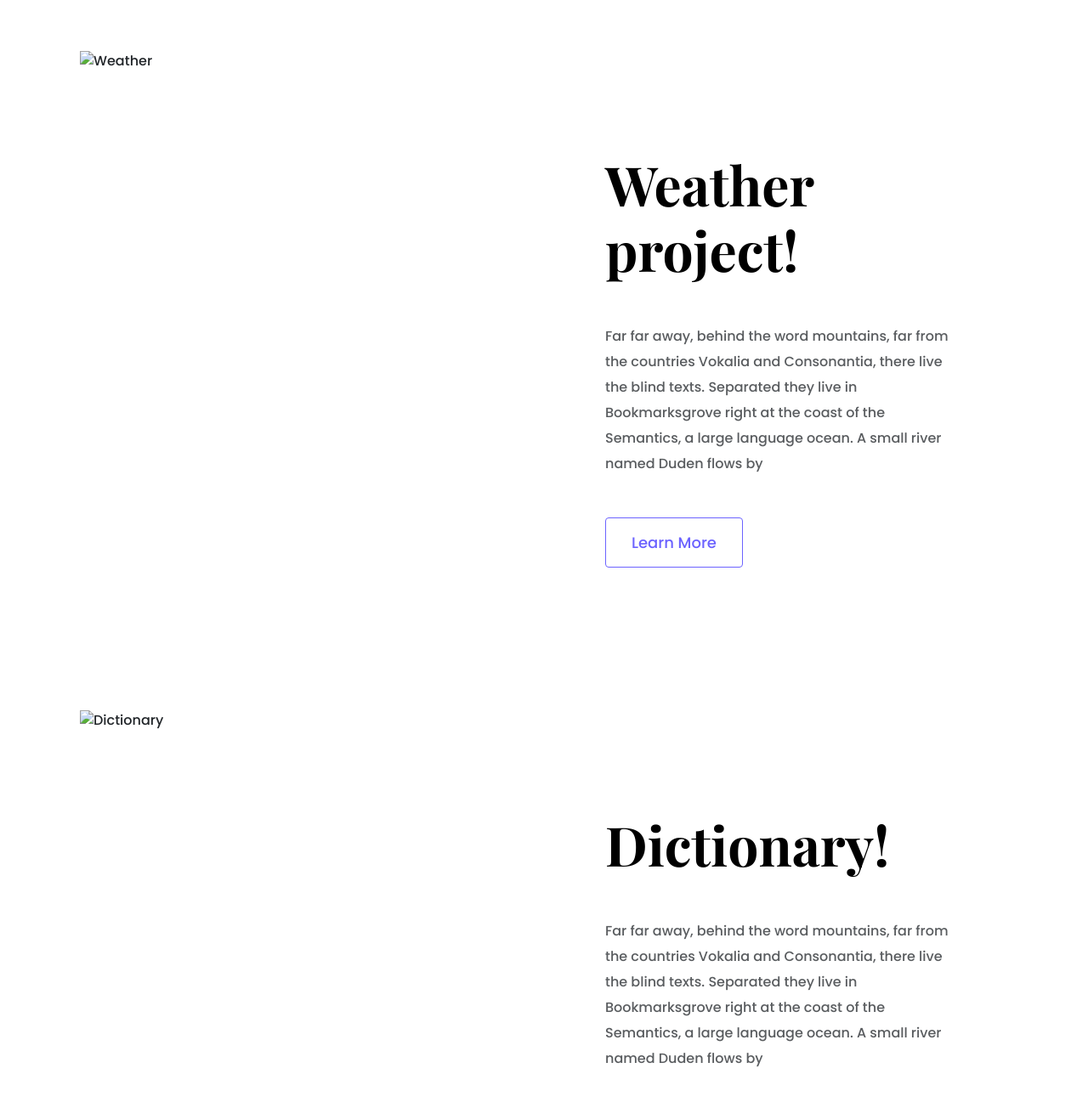
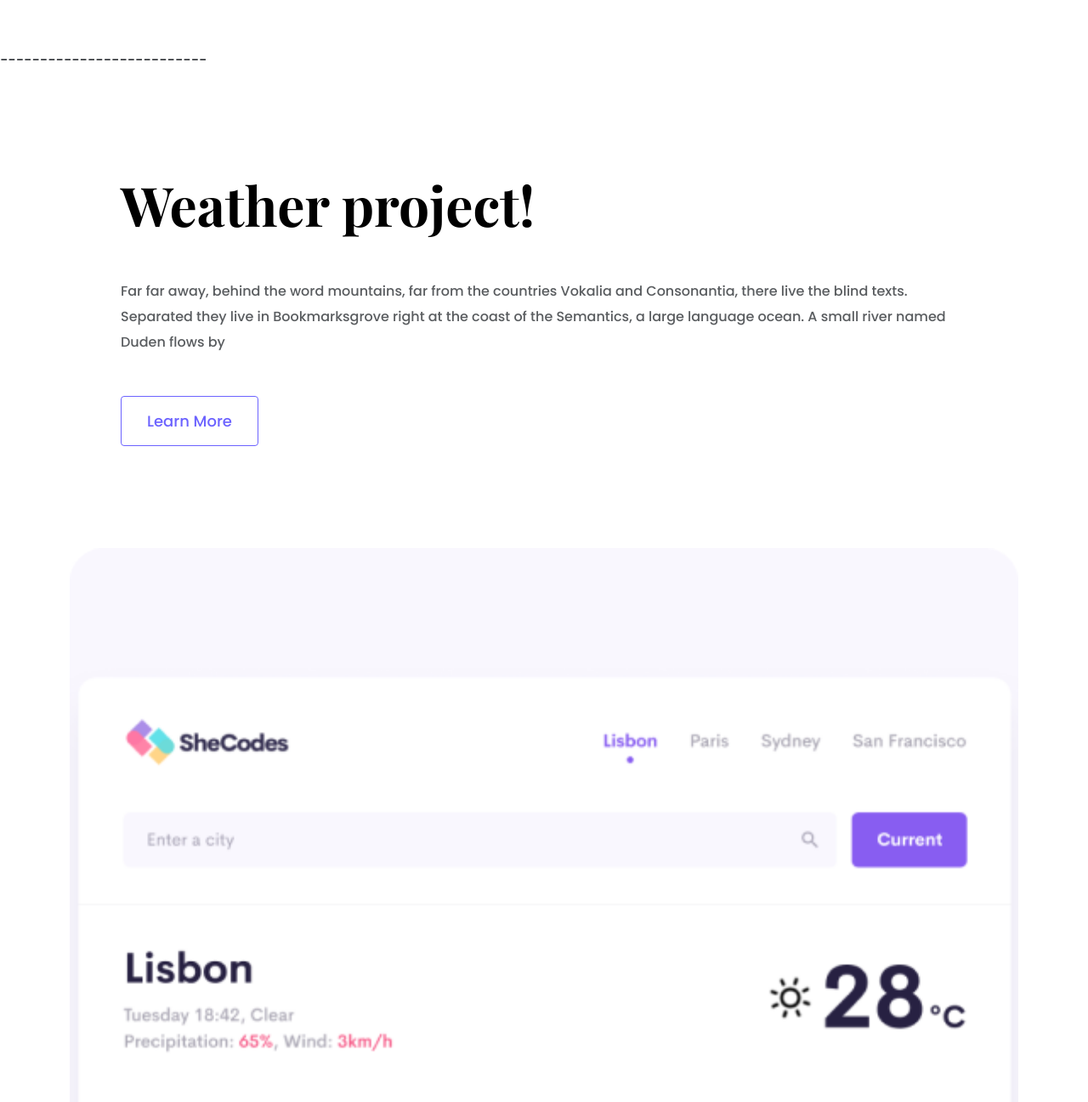
Before and after one commit to minnakrandolph/9.6.23.final.project, a plain HTML site: page index.html in a window 1280 px wide. Shown: the part 1500-2797 px from the top of the page at 85% size. Drawn offline with nearby package versions, Linux system fonts and the light colour scheme; a web font is replaced by a local one.

Commit message:
HTML and CSS and image upload
HTML and Image upload

```diff
--- a/index.html
+++ b/index.html
@@ -21,12 +21,9 @@
 
     <a href="#" class="btn btn-branding">Contact me
     </a>
-
-
     <a href="about.html" class="btn btn-branding"> about me
     </a>
     </div>
-
 
 <p class="text-center m-5">
     here are examples of my projects
@@ -37,6 +34,7 @@
         <div class="col d-none d-lg-block">
             <img src="images/yogurt.png" class="img-fluid" alt="Yogurt">
         </div>
+
         <div class="col">
             <div class="project-description">
     <h2 class="mb-5">Yogurt project!</h2>
@@ -53,12 +51,11 @@
         </div>
         </div>
         </div>
+        </div>
+        --------------------------
         <div class="container">
             <div class="row mb-5">
                 <div class="col d-none d-lg-block">
-                    <img src="images.png" class="img-fluid" alt="Weather">
-                </div>
-                <div class="col">
                     <div class="project-description">
                         <h2 class="mb-5"> Weather project!</h2>
                         <p class="mb-5 text-muted">
@@ -72,13 +69,25 @@
                             <a href="#" class="btn btn-branding-outline">Learn More
                             </a>
                             </div>
+
+                            <div class="col">
+                                <div class="row mb-5">
+                    <img src="images/weather.png" class="img-fluid" alt="Weather">
                     </div>
                     </div>
-                </div>
+
+
+
+
+
+
+
+-----------------------------------
+
                 <div class="container">
                     <div class="row mb-5">
                         <div class="col d-none d-lg-block">
-                            <img src="images.png" class="img-fluid" alt="Dictionary">
+                            <img src="images/dictionary.png" class="img-fluid" alt="Dictionary">
                         </div>
 
                         <div class="col">
```
Also changed, not shown: images/dictionary.png (added), images/weather.png (added), images/yogurt.png (added). Lines whose indentation alone changed are shown as unchanged.
